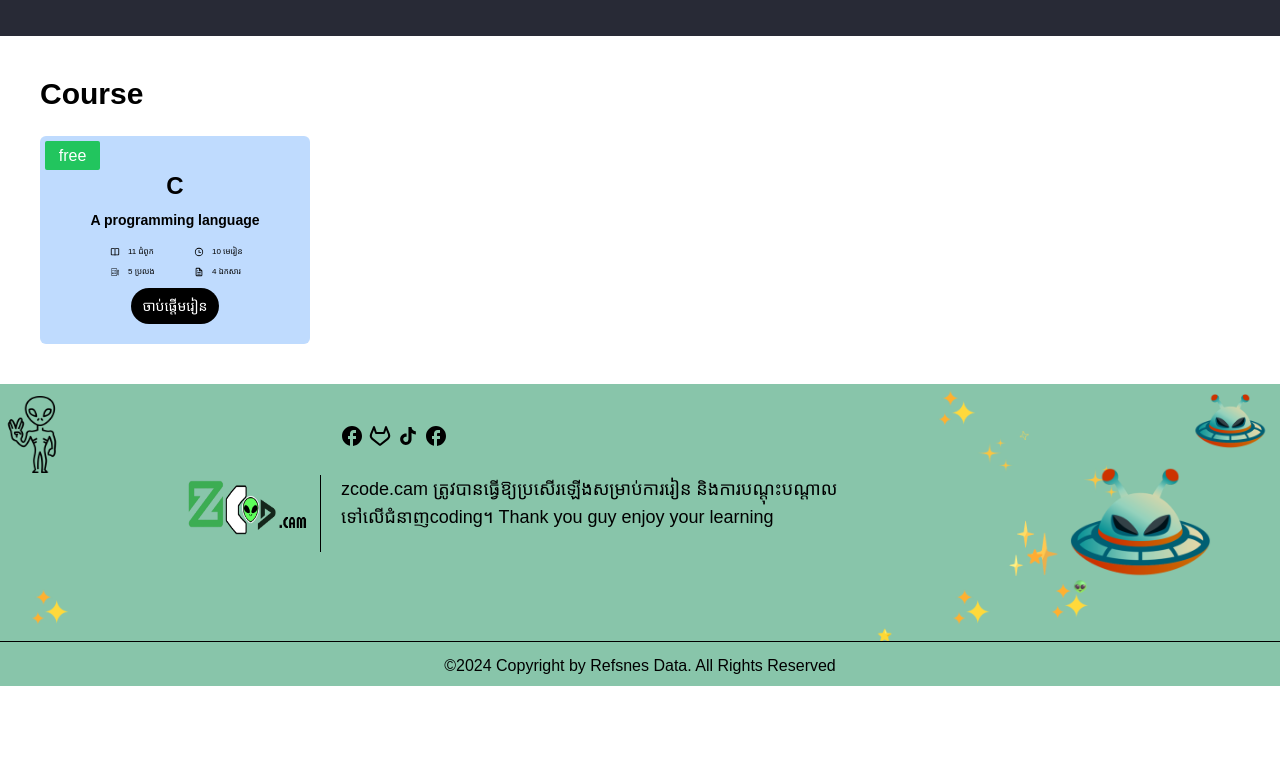
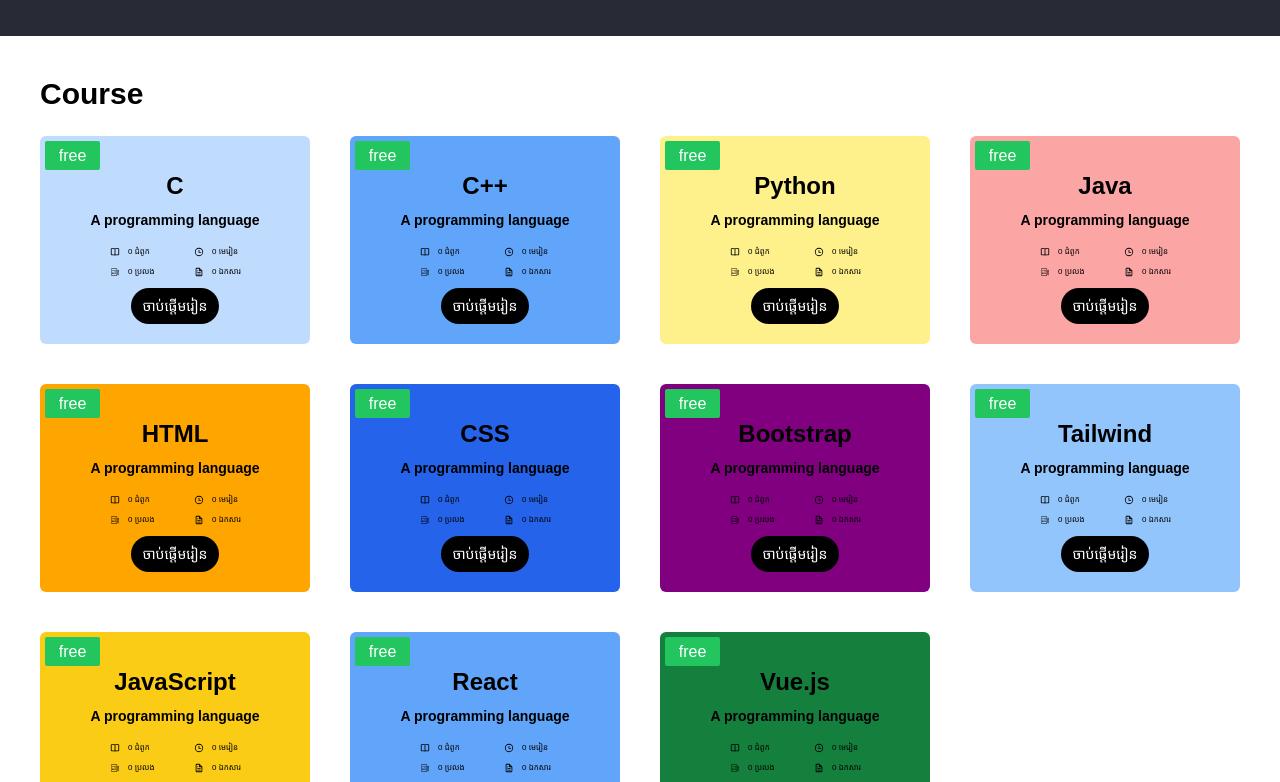
Before and after one commit to PhearomRatha/PPY3, a Vue app: page / in a window 1280 px wide. Shown: the part 620-1402 px from the top of the page. Before the commit the page ends 1306 px from the top, so only its background shows below. Built offline with nearby package versions, Linux system fonts and the light colour scheme.

Commit message:
Update CourseMain.vue

```diff
--- a/src/components/CourseMain.vue
+++ b/src/components/CourseMain.vue
@@ -2,21 +2,25 @@
   <div class="w-screen blue h-auto bg-white p-10">
     <h2 class="text-3xl font-bold mb-6">Course</h2>
     <section class="grid md:grid-cols-4 grid-cols-1 lg:grid-cols-4 gap-10">
-      <article v-for="course in coursesDetails" :key="course.programming_lng" :class="course.bgColor" :id="course.id"
-        class="p-5 rounded-md text-center">
+      <article
+        v-for="course in coursesDetails"
+        :key="course.id"
+        :class="course.bgColor"
+        :id="course.id"
+        class="p-5 rounded-md text-center"
+      >
         <p class=" rounded-sm text-white bg-green-500 w-[55px] py-[2.5px] mt-[-15px] ml-[-15px]">free</p>
         <h3 class="text-2xl font-bold mb-2">{{ course.programming_lng }}</h3>
 
         <p class="mb-4 text-sm font-semibold">A programming language</p>
         <div class="grid grid-cols-2 w-40 gap-2 text-[8px] justify-center m-[10px_50px] text-center items-center">
-          <div v-for="item in course.features" :key="item.text" class="flex items-center gap-2">
-            <span v-html="item.icon" class="text-base"></span>
-            <p>{{ item.chapters }} {{ item.text }}</p>
+          <div v-for="(feature, index) in features" :key="feature.text" class="flex items-center gap-2">
+            <span v-html="feature.icon" class="text-base"></span>
+            <p>{{ course.featureCounts[index] }} {{ feature.text }}</p>
           </div>
         </div>
 
-        <button
-          class="bg-black text-white px-3 py-2 text-sm rounded-3xl transition-transform duration-300 ease-in-out hover:scale-110">
+        <button class="bg-black text-white px-3 py-2 text-sm rounded-3xl transition-transform duration-300 ease-in-out hover:scale-110">
           ចាប់ផ្តើមរៀន
         </button>
       </article>
@@ -28,11 +32,21 @@
 export default {
   data() {
     return {
+
       coursesDetails: [
-        {
-          id: "c",
-          bgColor: "bg-blue-200",
-          programming_lng: "C",
+        { id: "c", bgColor: "bg-blue-200", programming_lng: "C", featureCounts: [0, 0, 0, 0] },
+        { id: "c++", bgColor: "bg-blue-400", programming_lng: "C++", featureCounts: [0, 0, 0, 0] },
+        { id: "python", bgColor: "bg-yellow-200", programming_lng: "Python", featureCounts:[0, 0, 0, 0] },
+        { id: "java", bgColor: "bg-red-300", programming_lng: "Java", featureCounts: [0, 0, 0, 0] },
+        { id: "html", bgColor: "bg-[orange]", programming_lng: "HTML", featureCounts: [0, 0, 0, 0] },
+        { id: "css", bgColor: "bg-blue-600", programming_lng: "CSS", featureCounts: [0, 0, 0, 0] },
+        { id: "bootstrap", bgColor: "bg-[purple]", programming_lng: "Bootstrap", featureCounts: [0, 0, 0, 0] },
+        { id: "vue", bgColor: "bg-blue-300", programming_lng: "Tailwind", featureCounts: [0, 0, 0, 0] },
+        { id: "javascript", bgColor: "bg-yellow-400", programming_lng: "JavaScript", featureCounts: [0, 0, 0, 0] },
+        { id: "react", bgColor: "bg-blue-400", programming_lng: "React", featureCounts: [0, 0, 0, 0] },
+        { id: "vue", bgColor: "bg-green-700", programming_lng: "Vue.js", featureCounts: [0, 0, 0, 0] },
+      ],
+
       features: [
         {
           text: "ជំពូក",
@@ -42,21 +56,12 @@
                     <path fill="#000" d="M10 3q1 0 2 .76Q13 3 14 3h6a2 2 0 0 1 2 2v13a2 2 0 0 1-2 2h-7c0 .552-.45 1-1 1s-1-.45-1-1H4a2 2 0 0 1-2-2V5a2 2 0 0 1 2-2zm0 2H4v13h7V6c0-.55-.45-1-1-1m10 0h-6c-.55 0-1 .45-1 1v12h7z" />
                   </g>
                 </svg> `,
-              chapters: 11,
-              lessons: 6,
-              exams: 7,
-              files: 4,
-
         },
         {
           text: "មេរៀន",
           icon: `<svg xmlns="http://www.w3.org/2000/svg" width="10px" height="10px" viewBox="0 0 24 24">
                   <path fill="#000" d="M12 22C6.477 22 2 17.523 2 12S6.477 2 12 2s10 4.477 10 10s-4.477 10-10 10m0-2a8 8 0 1 0 0-16a8 8 0 0 0 0 16m1-8h4v2h-6V7h2z" />
                 </svg>`,
-              chapters: 10,
-              lessons: 3,
-              exams: 4,
-              files: 3,
         },
         {
           text: "ប្រលង",
@@ -68,10 +73,6 @@
                     <path fill-rule="evenodd" d="M10 6a4 4 0 0 0-4 4v28a4 4 0 0 0 4 4h20a4 4 0 0 0 4-4V10a4 4 0 0 0-4-4zm-2 4a2 2 0 0 1 2-2h20a2 2 0 0 1 2 2v28a2 2 0 0 1-2 2H10a2 2 0 0 1-2-2zm28 6a3 3 0 1 1 6 0v20.303l-3 4.5l-3-4.5zm3-1a1 1 0 0 0-1 1v2h2v-2a1 1 0 0 0-1-1m0 22.197l-1-1.5V20h2v15.697z" clip-rule="evenodd" />
                   </g>
                 </svg>`,
-              chapters: 5,
-              lessons: 3,
-              exams: 8,
-              files: 3,
         },
         {
           text: "ឯកសារ",
@@ -79,19 +80,13 @@
                   <path fill="#000" d="M19.903 8.586a1 1 0 0 0-.196-.293l-6-6a1 1 0 0 0-.293-.196c-.03-.014-.062-.022-.094-.033a1 1 0 0 0-.259-.051C13.04 2.011 13.021 2 13 2H6c-1.103 0-2 .897-2 2v16c0 1.103.897 2 2 2h12c1.103 0 2-.897 2-2V9c0-.021-.011-.04-.013-.062a1 1 0 0 0-.051-.259q-.014-.048-.033-.093M16.586 8H14V5.414zM6 20V4h6v5a1 1 0 0 0 1 1h5l.002 10z" />
                   <path fill="#000" d="M8 12h8v2H8zm0 4h8v2H8zm0-8h2v2H8z" />
                 </svg>`,
-              chapters: 4,
-              lessons: 3,
-              exams: 4,
-              files: 3,
         },
       ],
-        }
-
-      ],
-
     };
   },
 };
 </script>
 
-<style></style>
+<style>
+
+</style>
```
Lines whose indentation alone changed are shown as unchanged.
